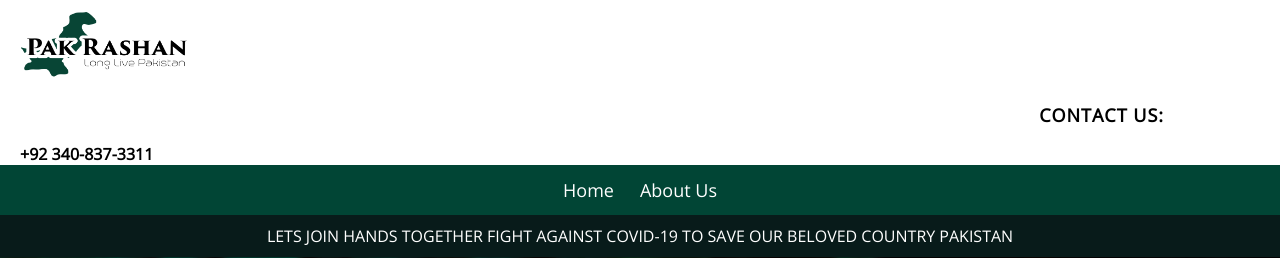
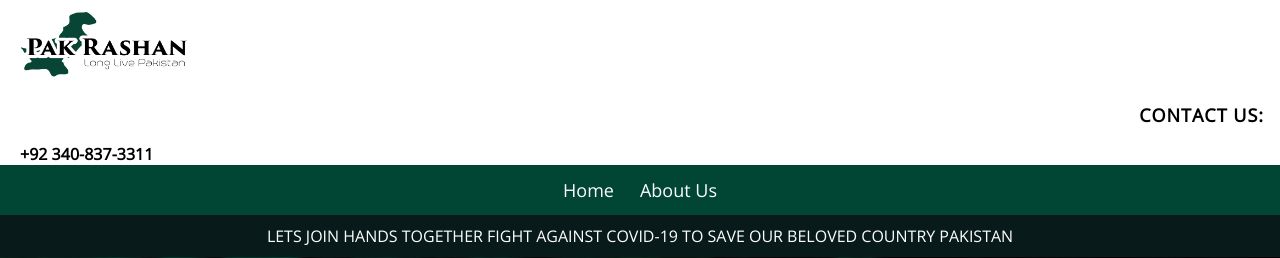
Before and after one commit to AliTechGeek52/pak-rashan, a PHP site: page / in a window 1280 px wide. Shown: the top 258 px of the page. Run offline with PHP 8.4, Linux system fonts and the light colour scheme.

Commit message:
Update style.css

```diff
--- a/style.css
+++ b/style.css
@@ -19,7 +19,6 @@ h3 {
   text-align: right;
   padding: 16px;
   letter-spacing: 1px;
-  margin-right:100px;
   margin-top: -5px;
 }
 
```
